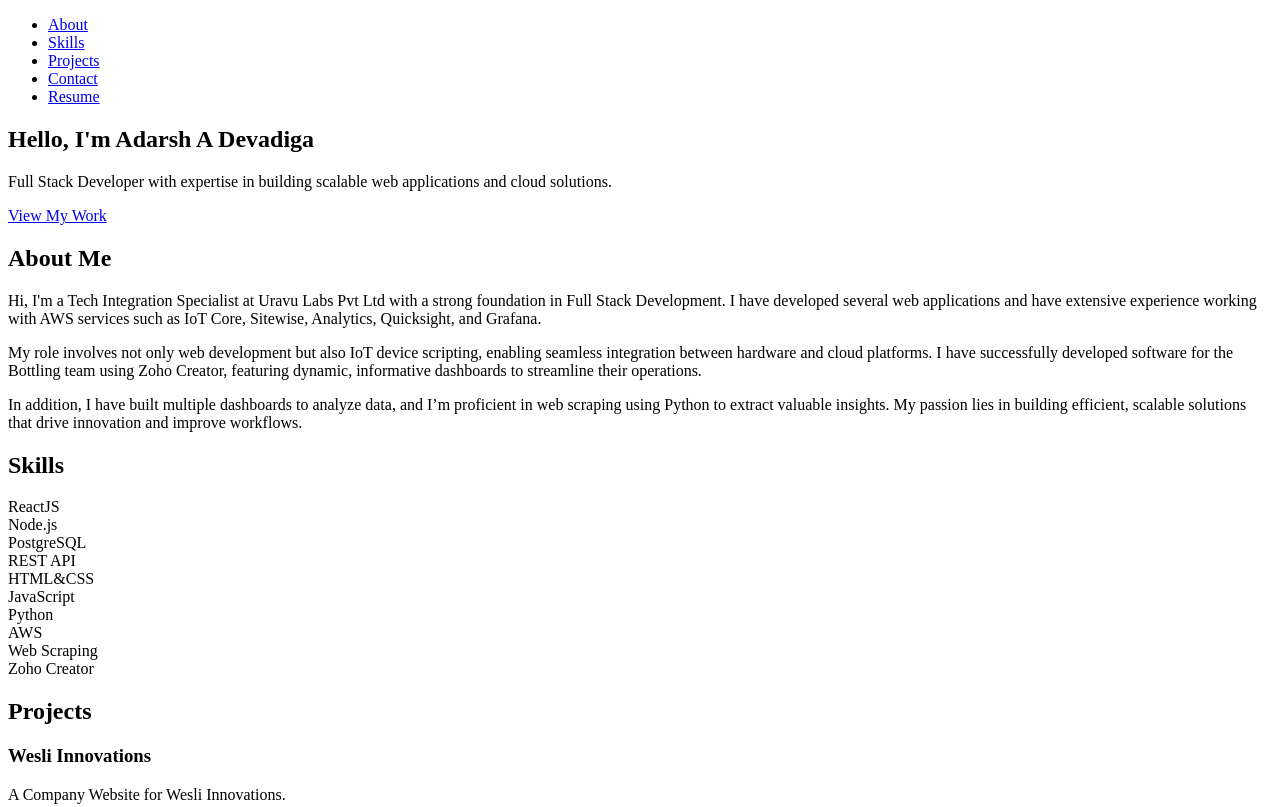
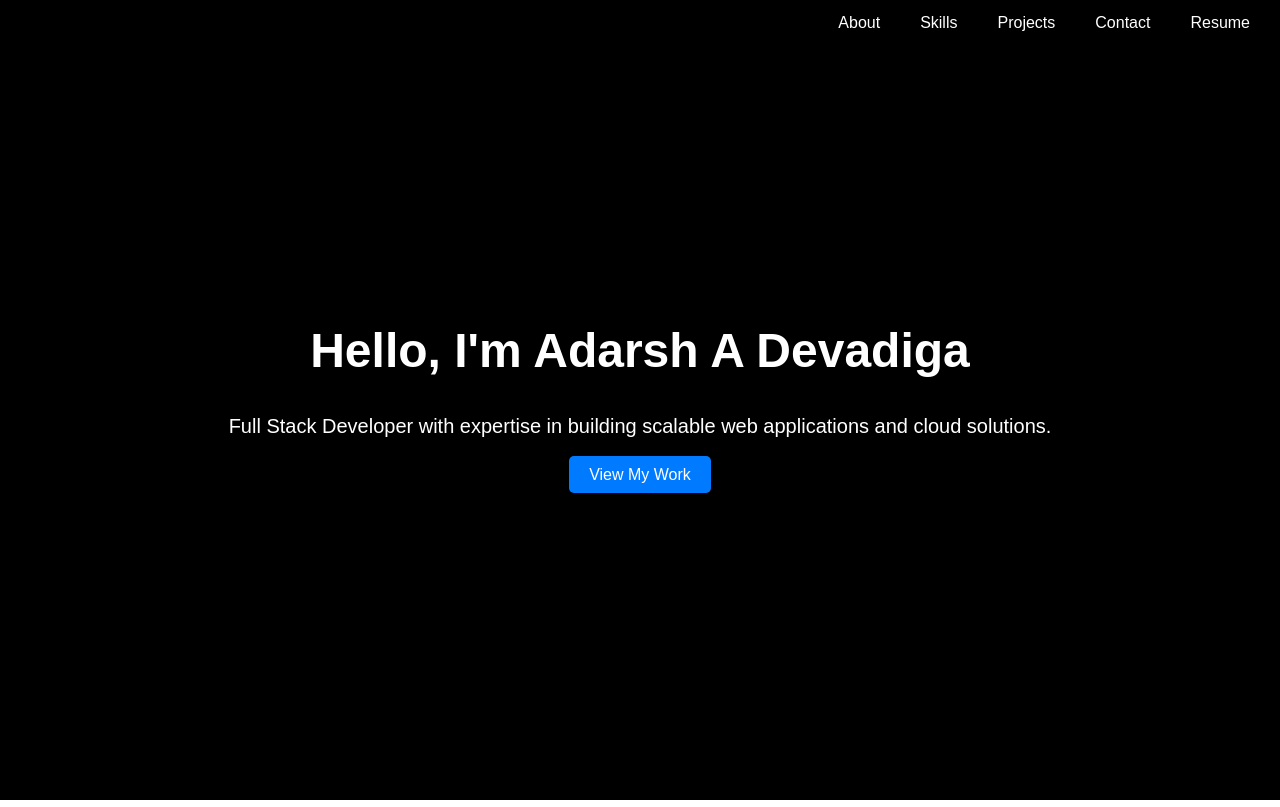
Before and after one commit to 0047Adarsh/Portfolio, a website: page public/index.html in a window 1280 px wide. Shown: the top 807 px of the page. Drawn offline with Linux system fonts and the light colour scheme; the site is published under a folder, as on GitHub Pages, so addresses that start at the root find nothing.

Commit message:
New Changes

```diff
--- a/public/index.html
+++ b/public/index.html
@@ -5,7 +5,7 @@
     <meta name="viewport" content="width=device-width, initial-scale=1.0">
     <meta http-equiv="X-UA-Compatible" content="ie=edge">
     <title>Portfolio - Full Stack Developer</title>
-    <link rel="stylesheet" href="/src/styles/style.css">
+    <link rel="stylesheet" href="styles/style.css">
 </head>
 <body>
     <header>
```
Also changed, not shown: public/styles/style.css (renamed from src/styles/style.css).
